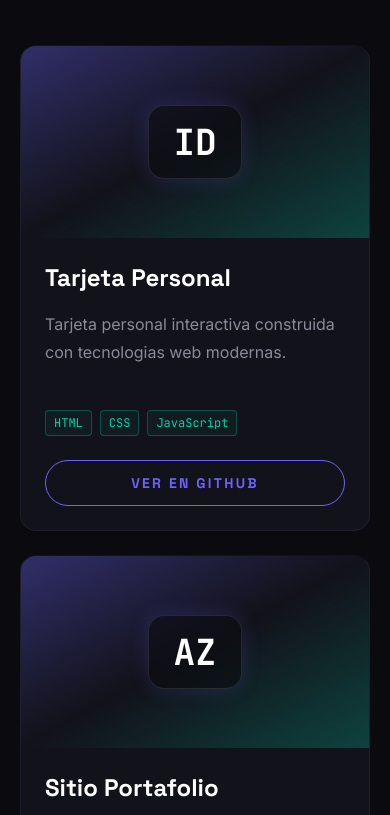
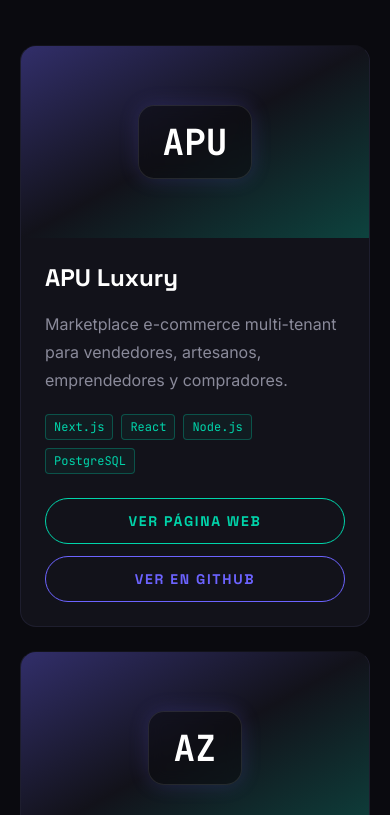
Before and after one commit to AldairToSayH/AldairToSayH.github.io, an Astro site: page / in a window 390 px wide. Shown: the part 7169-7984 px from the top of the page. Built offline with nearby package versions, Linux system fonts and the light colour scheme; Astro itself is replaced by a stand-in of ours.

Commit message:
update APU Luxury project card

```diff
--- a/src/components/Projects.tsx
+++ b/src/components/Projects.tsx
@@ -3,11 +3,12 @@ import { useScrollReveal } from '../hooks/useScrollReveal';
 
 const projects = [
   {
-    title: 'Tarjeta Personal',
-    description: 'Tarjeta personal interactiva construida con tecnologias web modernas.',
-    tags: ['HTML', 'CSS', 'JavaScript'],
-    icon: 'ID',
-    github: 'https://github.com/AldairToSayH/Tarjeta-Personal/',
+    title: 'APU Luxury',
+    description: 'Marketplace e-commerce multi-tenant para vendedores, artesanos, emprendedores y compradores.',
+    tags: ['Next.js', 'React', 'Node.js', 'PostgreSQL'],
+    icon: 'APU',
+    website: 'https://apuluxury.com',
+    github: 'https://github.com/AldairToSayH/apu-luxury-last',
     disabled: false,
   },
   {
@@ -15,6 +16,7 @@ const projects = [
     description: 'Portafolio personal creado con Astro, React y Tailwind CSS. Totalmente estatico y desplegado en GitHub Pages.',
     tags: ['Astro', 'React', 'Tailwind CSS', 'TypeScript'],
     icon: 'AZ',
+    website: '',
     github: 'https://github.com/AldairToSayH/aldairtosayh.github.io',
     disabled: false,
   },
@@ -23,6 +25,7 @@ const projects = [
     description: 'Un nuevo proyecto esta en desarrollo. Pronto habra novedades.',
     tags: ['Python', 'Machine Learning'],
     icon: 'ML',
+    website: '',
     github: '',
     disabled: true,
   },
@@ -58,14 +61,26 @@ const Projects: React.FC = () => {
                     En desarrollo
                   </button>
                 ) : (
+                  <div className="mt-6 flex flex-col gap-3 sm:flex-row">
+                    {project.website && (
+                      <a
+                        href={project.website}
+                        target="_blank"
+                        rel="noopener noreferrer"
+                        className="inline-flex flex-1 items-center justify-center rounded-full border border-teal px-4 py-3 text-center font-display text-sm font-bold uppercase tracking-[0.12em] text-teal transition hover:bg-teal hover:text-void focus:outline-none focus:ring-2 focus:ring-teal focus:ring-offset-2 focus:ring-offset-void"
+                      >
+                        Ver página web
+                      </a>
+                    )}
                     <a
                       href={project.github}
                       target="_blank"
                       rel="noopener noreferrer"
-                    className="mt-6 inline-flex w-full items-center justify-center rounded-full border border-violet px-5 py-3 font-display text-sm font-bold uppercase tracking-[0.16em] text-violet transition hover:bg-violet hover:text-white focus:outline-none focus:ring-2 focus:ring-teal focus:ring-offset-2 focus:ring-offset-void"
+                      className="inline-flex flex-1 items-center justify-center rounded-full border border-violet px-4 py-3 text-center font-display text-sm font-bold uppercase tracking-[0.12em] text-violet transition hover:bg-violet hover:text-white focus:outline-none focus:ring-2 focus:ring-teal focus:ring-offset-2 focus:ring-offset-void"
                     >
                       Ver en GitHub
                     </a>
+                  </div>
                 )}
               </div>
             </article>
```
Lines whose indentation alone changed are shown as unchanged.
